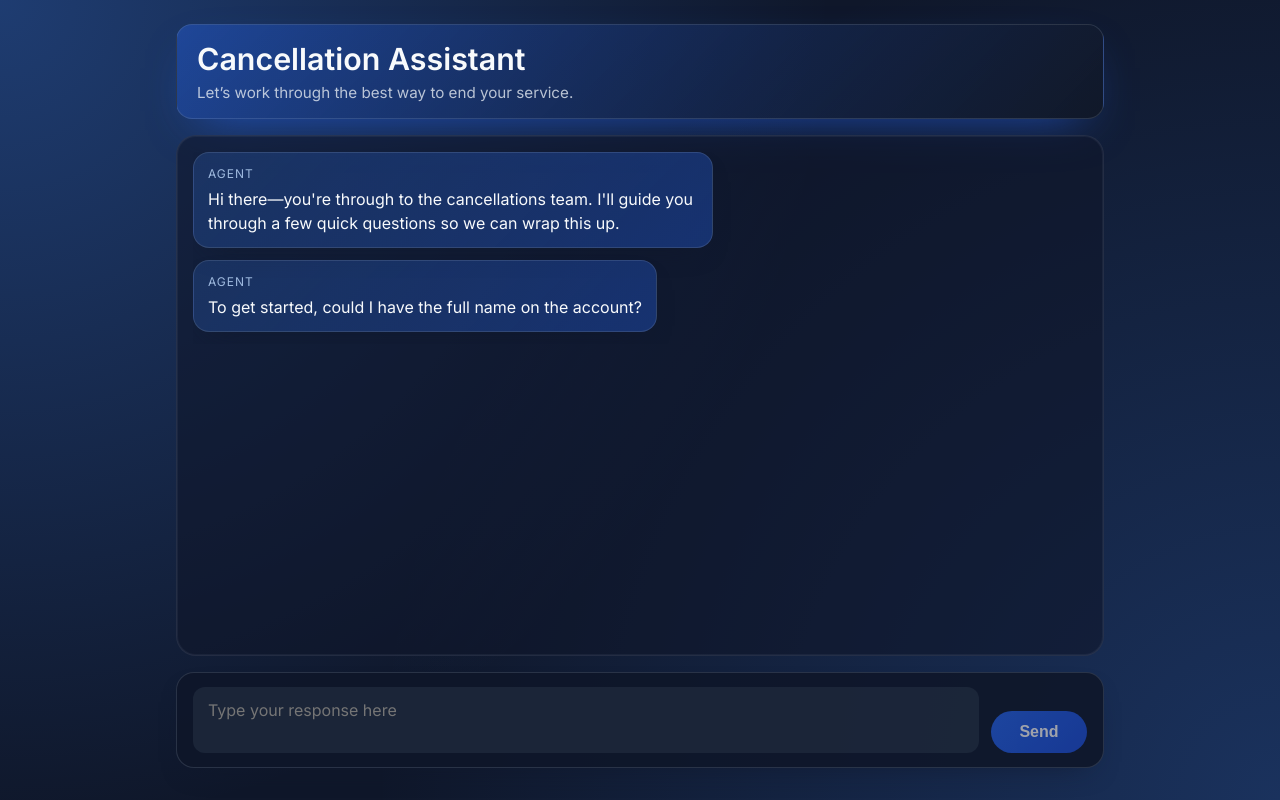
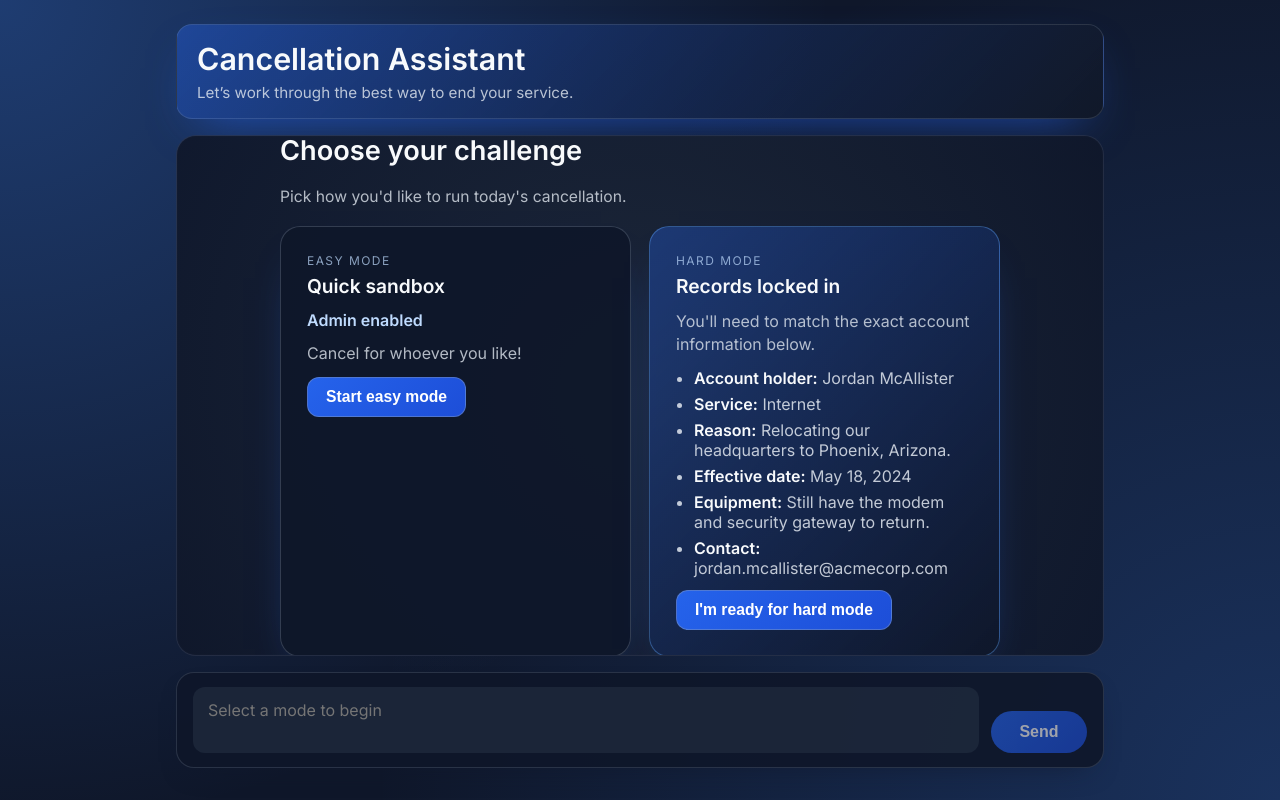
Before and after one commit to Chazzz/click-to-cancel-2, a React (Vite) app: page / in a window 1280 px wide. Built offline with nearby package versions, Linux system fonts and the light colour scheme.

Commit message:
Add mode selection overlay with hard mode validation

```diff
--- a/src/App.css
+++ b/src/App.css
@@ -96,6 +96,122 @@ body {
   background: radial-gradient(circle at center, rgba(30, 41, 59, 0.9), rgba(15, 23, 42, 0.85));
   animation: fadeIn 180ms ease-out;
   overflow-y: auto;
+}
+
+.mode-overlay {
+  width: min(720px, 100%);
+  display: flex;
+  flex-direction: column;
+  gap: 20px;
+}
+
+.mode-overlay__title {
+  margin: 0;
+  font-size: clamp(1.35rem, 4vw, 1.7rem);
+  font-weight: 600;
+}
+
+.mode-overlay__subtitle {
+  margin: 0;
+  color: rgba(226, 232, 240, 0.78);
+  font-size: 0.98rem;
+}
+
+.mode-overlay__options {
+  display: grid;
+  gap: 18px;
+}
+
+@media (min-width: 720px) {
+  .mode-overlay__options {
+    grid-template-columns: repeat(2, minmax(0, 1fr));
+  }
+}
+
+.mode-card {
+  background: rgba(15, 23, 42, 0.92);
+  border: 1px solid rgba(148, 163, 184, 0.28);
+  border-radius: 20px;
+  padding: clamp(18px, 4vw, 26px);
+  display: flex;
+  flex-direction: column;
+  gap: 12px;
+  box-shadow: 0 22px 45px -30px rgba(37, 99, 235, 0.85);
+}
+
+.mode-card--hard {
+  background: linear-gradient(135deg, rgba(37, 99, 235, 0.35), rgba(15, 23, 42, 0.92));
+  border-color: rgba(96, 165, 250, 0.4);
+}
+
+.mode-card__header {
+  display: flex;
+  flex-direction: column;
+  gap: 6px;
+}
+
+.mode-card__eyebrow {
+  font-size: 0.75rem;
+  text-transform: uppercase;
+  letter-spacing: 0.12em;
+  color: rgba(191, 219, 254, 0.7);
+}
+
+.mode-card__header h3 {
+  margin: 0;
+  font-size: 1.2rem;
+  font-weight: 600;
+}
+
+.mode-card__highlight {
+  margin: 0;
+  font-size: 1rem;
+  font-weight: 600;
+  color: #bfdbfe;
+}
+
+.mode-card__description {
+  margin: 0;
+  color: rgba(226, 232, 240, 0.78);
+  line-height: 1.45;
+}
+
+.mode-card__details {
+  margin: 0;
+  padding-left: 18px;
+  display: flex;
+  flex-direction: column;
+  gap: 6px;
+  color: rgba(226, 232, 240, 0.85);
+}
+
+.mode-card__details strong {
+  color: #f8fafc;
+}
+
+.mode-card__button {
+  align-self: flex-start;
+  background: linear-gradient(135deg, #2563eb, #1d4ed8);
+  border: 1px solid rgba(148, 163, 184, 0.4);
+  color: #fff;
+  font-weight: 600;
+  border-radius: 12px;
+  padding: 10px 18px;
+  font-size: 0.98rem;
+  cursor: pointer;
+  transition: transform 0.15s ease, box-shadow 0.2s ease, border-color 0.2s ease;
+}
+
+.mode-card__button:hover,
+.mode-card__button:focus-visible {
+  transform: translateY(-2px);
+  box-shadow: 0 18px 30px -22px rgba(37, 99, 235, 0.95);
+  border-color: rgba(191, 219, 254, 0.6);
+  outline: none;
+}
+
+.mode-card__button:active {
+  transform: translateY(1px);
 }
 
 @keyframes fadeIn {
--- a/src/App.jsx
+++ b/src/App.jsx
@@ -335,6 +335,28 @@ const initialMessages = [
   { role: "agent", text: cancellationScript[0].question },
 ];
 
+const hardModeScenario = {
+  accountName: "Jordan McAllister",
+  serviceType: "Internet",
+  cancellationReason: "Relocating our headquarters to Phoenix, Arizona.",
+  cancellationDate: "May 18, 2024",
+  equipmentStatus: "Still have the modem and security gateway to return.",
+  contactMethod: "jordan.mcallister@acmecorp.com",
+};
+
+const normalizeForComparison = (key, value) => {
+  if (!value) return "";
+  let normalized = value.trim().toLowerCase().replace(/\s+/g, " ");
+  if (key !== "contactMethod") {
+    normalized = normalized.replace(/\.+$/, "");
+  }
+  return normalized;
+};
+
+const hardModeNormalized = Object.fromEntries(
+  Object.entries(hardModeScenario).map(([key, value]) => [key, normalizeForComparison(key, value)])
+);
+
 const modes = {
   collecting: "collecting",
   confirm: "confirm",
@@ -349,13 +371,14 @@ const closedChatResponse =
   "this chat is closed, to cancel again, please reload this page.";
 
 export default function App() {
-  const [messages, setMessages] = useState(initialMessages);
+  const [messages, setMessages] = useState([]);
   const [input, setInput] = useState("");
   const [stepIndex, setStepIndex] = useState(0);
   const [formData, setFormData] = useState({});
   const [mode, setMode] = useState(modes.collecting);
   const [pendingField, setPendingField] = useState(null);
   const [isAgentTyping, setIsAgentTyping] = useState(false);
+  const [difficulty, setDifficulty] = useState(null);
   const endOfMessagesRef = useRef(null);
   const typingQueueRef = useRef([]);
   const pongActivationTimeoutRef = useRef(null);
@@ -504,6 +527,7 @@ export default function App() {
 
   const handleUserMessage = useCallback(
     (rawText) => {
+      if (!difficulty) return;
       const trimmed = rawText.trim();
       if (!trimmed) return;
 
@@ -517,6 +541,23 @@ export default function App() {
       let nextMode = mode;
       let nextPendingField = pendingField;
       let shouldStartPongChallenge = false;
+      const isHardMode = difficulty === "hard";
+
+      const validateHardModeValue = (step, formatted) => {
+        if (!isHardMode) return true;
+        const expected = hardModeNormalized[step.key];
+        if (!expected) return true;
+        return normalizeForComparison(step.key, formatted) === expected;
+      };
+
+      const handleHardModeMismatch = (step) => {
+        agentReplies.push({
+          role: "agent",
+          text: "Thanks for that, but it doesn't match any of the records I have for this account.",
+        });
+        const guidance = step.guidance ? ` ${step.guidance}` : "";
+        agentReplies.push({ role: "agent", text: `${step.question}${guidance}` });
+      };
 
       const appendSummaryAndPrompt = (data) => {
         agentReplies.push({ role: "agent", text: formatSummary(data) });
@@ -528,8 +569,8 @@ export default function App() {
         agentReplies.push({ role: "agent", text: `${step.retry}${guidance}` });
       };
 
-      const handleSuccessfulCapture = (step, value) => {
-        const formatted = step.format(value);
+      const handleSuccessfulCapture = (step, value, formattedValue) => {
+        const formatted = formattedValue ?? step.format(value);
         updatedData = { ...updatedData, [step.key]: formatted };
         dataChanged = true;
         agentReplies.push({ role: "agent", text: step.acknowledge(formatted) });
@@ -541,13 +582,18 @@ export default function App() {
         if (!extraction) {
           addRetry(step);
         } else {
-          handleSuccessfulCapture(step, extraction);
+          const formatted = step.format(extraction);
+          if (!validateHardModeValue(step, formatted)) {
+            handleHardModeMismatch(step);
+          } else {
+            handleSuccessfulCapture(step, extraction, formatted);
             nextStepIndex = stepIndex + 1;
             if (nextStepIndex < cancellationScript.length) {
               agentReplies.push({ role: "agent", text: cancellationScript[nextStepIndex].question });
             } else {
               appendSummaryAndPrompt(updatedData);
               nextMode = modes.confirm;
+            }
           }
         }
       } else if (mode === modes.confirm) {
@@ -571,8 +617,13 @@ export default function App() {
             const step = scriptByKey[fieldKey];
             const extraction = step.extract(trimmed);
             if (extraction) {
-              handleSuccessfulCapture(step, extraction);
+              const formatted = step.format(extraction);
+              if (!validateHardModeValue(step, formatted)) {
+                handleHardModeMismatch(step);
+              } else {
+                handleSuccessfulCapture(step, extraction, formatted);
                 appendSummaryAndPrompt(updatedData);
+              }
             } else {
               agentReplies.push({
                 role: "agent",
@@ -604,10 +655,15 @@ export default function App() {
           const step = scriptByKey[fieldKey];
           const extraction = step.extract(trimmed);
           if (extraction) {
-            handleSuccessfulCapture(step, extraction);
+            const formatted = step.format(extraction);
+            if (!validateHardModeValue(step, formatted)) {
+              handleHardModeMismatch(step);
+            } else {
+              handleSuccessfulCapture(step, extraction, formatted);
               appendSummaryAndPrompt(updatedData);
               nextMode = modes.confirm;
               nextPendingField = null;
+            }
           } else {
             agentReplies.push({
               role: "agent",
@@ -626,10 +682,15 @@ export default function App() {
             text: `Thanks for sticking with me—I'm still not sure I understood. ${step.retry}${step.guidance ? ` ${step.guidance}` : ""}`,
           });
         } else {
-          handleSuccessfulCapture(step, extraction);
+          const formatted = step.format(extraction);
+          if (!validateHardModeValue(step, formatted)) {
+            handleHardModeMismatch(step);
+          } else {
+            handleSuccessfulCapture(step, extraction, formatted);
             appendSummaryAndPrompt(updatedData);
             nextMode = modes.confirm;
             nextPendingField = null;
+          }
         }
       } else if (mode === modes.completed) {
         agentReplies.push({ role: "agent", text: closedChatResponse });
@@ -659,32 +720,79 @@ export default function App() {
         }, safeDelay);
       }
     },
-    [clearPongActivationTimeout, flushTypingQueue, formData, mode, pendingField, pushMessages, scheduleAgentReplies, stepIndex]
+    [
+      clearPongActivationTimeout,
+      difficulty,
+      flushTypingQueue,
+      formData,
+      mode,
+      pendingField,
+      pushMessages,
+      scheduleAgentReplies,
+      stepIndex,
+    ]
   );
+
+  const handleModeSelection = useCallback(
+    (selectedMode) => {
+      clearPongActivationTimeout();
+      flushTypingQueue();
+      setIsAgentTyping(false);
+      setDifficulty(selectedMode);
+      setFormData({});
+      setStepIndex(0);
+      setMode(modes.collecting);
+      setPendingField(null);
+      setInput("");
+
+      const startMessages = [...initialMessages];
+      if (selectedMode === "easy") {
+        startMessages.splice(1, 0, {
+          role: "agent",
+          text: "Admin override is enabled—share any account details you'd like me to cancel.",
+        });
+      } else if (selectedMode === "hard") {
+        startMessages.splice(1, 0, {
+          role: "agent",
+          text: "Thanks! I'll double-check every answer against the records provided, so please use the exact details.",
+        });
+      }
+      setMessages(startMessages);
+    },
+    [clearPongActivationTimeout, flushTypingQueue]
+  );
+
+  const isInputDisabled = !difficulty || mode === modes.pong || mode === modes.completed;
 
   const handleSubmit = useCallback(
     (event) => {
       event.preventDefault();
+      if (isInputDisabled) {
+        return;
+      }
       const currentInput = input;
       setInput("");
       handleUserMessage(currentInput);
     },
-    [handleUserMessage, input]
+    [handleUserMessage, input, isInputDisabled]
   );
 
   const handleKeyDown = useCallback(
     (event) => {
       if (event.key === "Enter" && !event.shiftKey) {
         event.preventDefault();
+        if (isInputDisabled) {
+          return;
+        }
         const currentInput = input;
         setInput("");
         handleUserMessage(currentInput);
       }
     },
-    [handleUserMessage, input]
+    [handleUserMessage, input, isInputDisabled]
   );
 
-  const chatClassName = `chat${mode === modes.pong ? " chat--overlay-active" : ""}`;
+  const chatClassName = `chat${!difficulty || mode === modes.pong ? " chat--overlay-active" : ""}`;
 
   return (
     <div className="app">
@@ -693,7 +801,7 @@ export default function App() {
         <p className="app__subtitle">Let’s work through the best way to end your service.</p>
       </header>
       <main className={chatClassName} aria-live="polite">
-        <ul className="chat__messages" aria-hidden={mode === modes.pong}>
+        <ul className="chat__messages" aria-hidden={!difficulty || mode === modes.pong}>
           {messages.map((message, index) => (
             <li key={`${message.role}-${index}`} className={`chat__message chat__message--${message.role}`}>
               <span className="chat__author">{message.role === "agent" ? "Agent" : "You"}</span>
@@ -713,6 +821,67 @@ export default function App() {
           )}
           <li ref={endOfMessagesRef} />
         </ul>
+        {!difficulty && (
+          <div className="chat__overlay" role="dialog" aria-modal="true" aria-label="Select difficulty">
+            <div className="mode-overlay">
+              <h2 className="mode-overlay__title">Choose your challenge</h2>
+              <p className="mode-overlay__subtitle">Pick how you'd like to run today's cancellation.</p>
+              <div className="mode-overlay__options">
+                <section className="mode-card">
+                  <header className="mode-card__header">
+                    <span className="mode-card__eyebrow">Easy mode</span>
+                    <h3>Quick sandbox</h3>
+                  </header>
+                  <p className="mode-card__highlight">Admin enabled</p>
+                  <p className="mode-card__description">Cancel for whoever you like!</p>
+                  <button
+                    type="button"
+                    className="mode-card__button"
+                    onClick={() => handleModeSelection("easy")}
+                  >
+                    Start easy mode
+                  </button>
+                </section>
+                <section className="mode-card mode-card--hard">
+                  <header className="mode-card__header">
+                    <span className="mode-card__eyebrow">Hard mode</span>
+                    <h3>Records locked in</h3>
+                  </header>
+                  <p className="mode-card__description">
+                    You'll need to match the exact account information below.
+                  </p>
+                  <ul className="mode-card__details">
+                    <li>
+                      <strong>Account holder:</strong> {hardModeScenario.accountName}
+                    </li>
+                    <li>
+                      <strong>Service:</strong> {hardModeScenario.serviceType}
+                    </li>
+                    <li>
+                      <strong>Reason:</strong> {hardModeScenario.cancellationReason}
+                    </li>
+                    <li>
+                      <strong>Effective date:</strong> {hardModeScenario.cancellationDate}
+                    </li>
+                    <li>
+                      <strong>Equipment:</strong> {hardModeScenario.equipmentStatus}
+                    </li>
+                    <li>
+                      <strong>Contact:</strong> {hardModeScenario.contactMethod}
+                    </li>
+                  </ul>
+                  <button
+                    type="button"
+                    className="mode-card__button"
+                    onClick={() => handleModeSelection("hard")}
+                  >
+                    I'm ready for hard mode
+                  </button>
+                </section>
+              </div>
+            </div>
+          </div>
+        )}
         {mode === modes.pong && (
           <div className="chat__overlay" role="dialog" aria-modal="true" aria-label="Pong challenge">
             <PongChallenge onPlayerWin={handlePongVictory} onAgentWin={handlePongRematch} />
@@ -729,9 +898,10 @@ export default function App() {
           value={input}
           onChange={(event) => setInput(event.target.value)}
           onKeyDown={handleKeyDown}
-          placeholder="Type your response here"
+          placeholder={difficulty ? "Type your response here" : "Select a mode to begin"}
+          disabled={isInputDisabled}
         />
-        <button type="submit" disabled={!input.trim()}>
+        <button type="submit" disabled={isInputDisabled || !input.trim()}>
           Send
         </button>
       </form>
```
Lines whose indentation alone changed are shown as unchanged.
